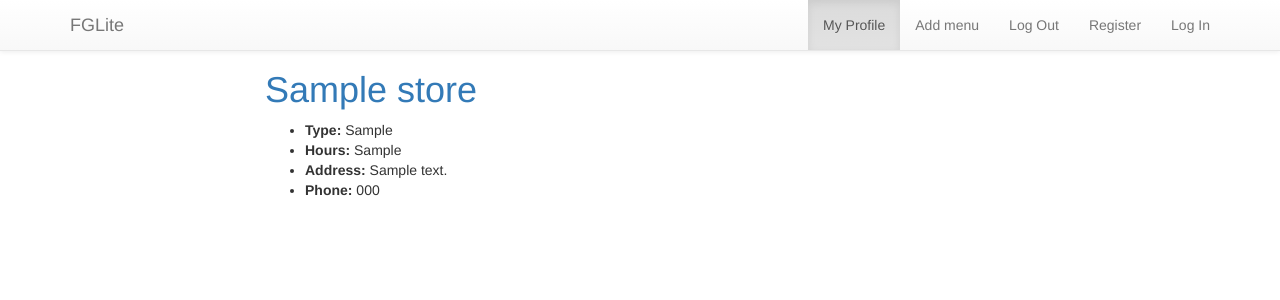
After one commit to sasha-aktuganova/fglite, a Django app: page /store/1/ in a window 1280 px wide. The commit adds this page. Shown: the top 300 px of the page. Run offline with Django 3.2, Linux system fonts and the light colour scheme; tables that the repository leaves empty hold one stand-in row (values such as "Sample post"); some libraries are stand-ins or nearby versions.

Commit message:
Add store details view

```diff
--- a/myapp/static/css/fglite.css
+++ b/myapp/static/css/fglite.css
@@ -1,12 +1,5 @@
-h1, h2, h3, h4 {
-    font-family: 'Lobster', cursive;
-}
 body {
   padding-top: 50px;
-}
-
-.navbar-brand {
-	font-family: 'Lobster', cursive;
 }
 
 .red {
--- a/myapp/templates/stores/store_list.html
+++ b/myapp/templates/shared/base.html
@@ -4,7 +4,6 @@
         <title>FGLite</title>
         <link rel="stylesheet" href="//maxcdn.bootstrapcdn.com/bootstrap/3.2.0/css/bootstrap.min.css">
         <link rel="stylesheet" href="//maxcdn.bootstrapcdn.com/bootstrap/3.2.0/css/bootstrap-theme.min.css">
-        <link href="//fonts.googleapis.com/css?family=Lobster&subset=latin,latin-ext" rel="stylesheet" type="text/css">
         <link rel="stylesheet" href="{% static 'css/fglite.css' %}">
     </head>
     <body>
@@ -31,26 +30,11 @@
       </div>
     </nav>
 
-	<div class="container">
-		<div class="row">
-			<div class="col-lg-8 col-lg-offset-2 col-md-10 col-md-offset-1">
-	        	<h1>Your stores</h1>
-        	</div>
-    	</div>
-    	<div class="row">
-			{% for store in stores %}
-				<div class="col-lg-8 col-lg-offset-2 col-md-10 col-md-offset-1">
-			        <h1><a href="">{{ store.store_name }}</a></h1>
-			        <ul class="store-details">
-			        	<li>{{ store.store_type|linebreaksbr }}</li>
-			        	<li>{{ store.store_hours|linebreaksbr }}</li>
-			        	<li>{{ store.store_address|linebreaksbr }}</li>
-			        	<li>{{ store.store_phone|linebreaksbr }}</li>
-			        </ul>
-			    </div>
-			{% endfor %}
-      	</div>
-
+    <div class="container">
+      <div class="row">
+        {% block content %}
+        {% endblock %}
+      </div>
     </div><!-- /.container -->
 
 <!-- 		<script src="https://ajax.googleapis.com/ajax/libs/jquery/1.12.4/jquery.min.js"></script>
--- /dev/null
+++ b/myapp/templates/shared/store_detail.html
@@ -0,0 +1,13 @@
+{% extends 'shared/base.html' %}
+
+{% block content %}
+  	<div class="col-lg-8 col-lg-offset-2 col-md-10 col-md-offset-1">
+      <h1><a href="{% url 'store_detail' pk=store.pk %}">{{ store.store_name }}</a></h1>
+      <ul class="store-details">
+      	<li><strong>Type:</strong> {{ store.store_type|linebreaksbr }}</li>
+      	<li><strong>Hours:</strong> {{ store.store_hours|linebreaksbr }}</li>
+      	<li><strong>Address:</strong> {{ store.store_address|linebreaksbr }}</li>
+      	<li><strong>Phone:</strong> {{ store.store_phone|linebreaksbr }}</li>
+      </ul>
+    </div>
+{% endblock %}
--- a/myapp/urls.py
+++ b/myapp/urls.py
@@ -3,4 +3,5 @@ from . import views
 
 urlpatterns = [
     url(r'^$', views.store_list, name='store_list'),
+    url(r'^store/(?P<pk>\d+)/$', views.store_detail, name='store_detail'),
 ]
--- a/myapp/views.py
+++ b/myapp/views.py
@@ -1,8 +1,12 @@
-from django.shortcuts import render
+from django.shortcuts import render, get_object_or_404
 from .models import Store
 from .models import Menu
 from .models import Menu_item
 
 def store_list(request):
 	stores = Store.objects.all().order_by('store_name')
-	return render(request, 'stores/store_list.html', {'stores': stores})
+	return render(request, 'shared/store_list.html', {'stores': stores})
+
+def store_detail(request, pk):
+    store = get_object_or_404(Store, pk=pk)
+    return render(request, 'shared/store_detail.html', {'store': store})
```
Also changed, not shown: myapp/templates/shared/store_list.html (added, +11 -0 lines).
